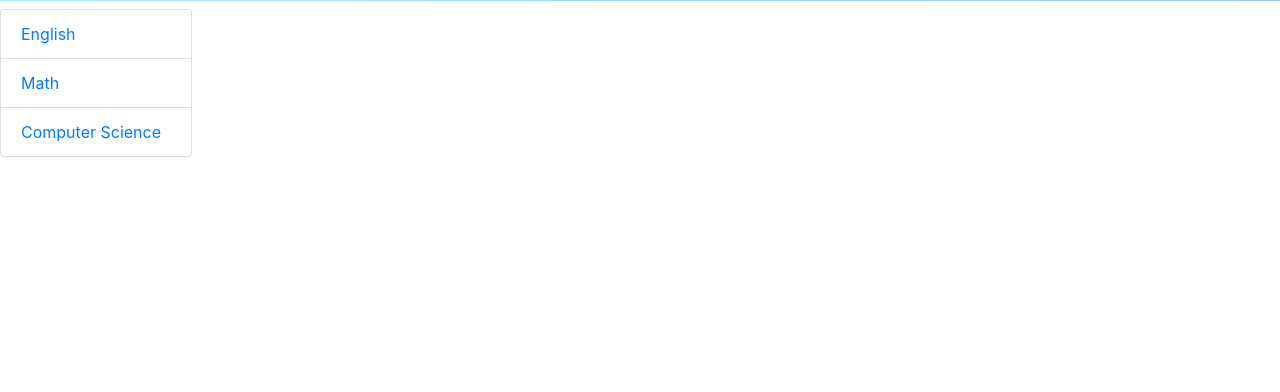
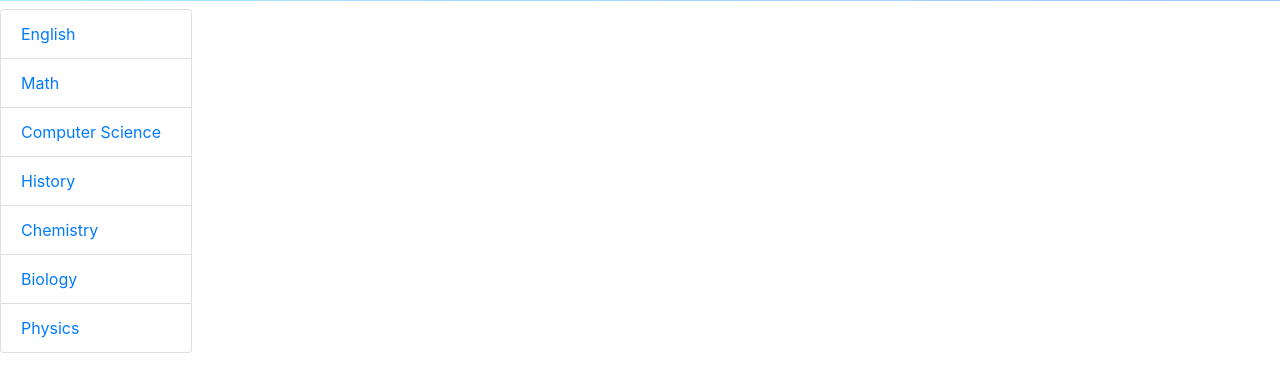
Before and after one commit to fteng1/edusound, a Python web app: template templates/index.html in a window 1280 px wide. Shown: the part 279-671 px from the top of the page. Run offline with Jinja, Linux system fonts and the light colour scheme; the template is opened without the code that fills it, so the values that code supplies are empty; some libraries are stand-ins or nearby versions.

Commit message:
added subjects

```diff
--- a/templates/index.html
+++ b/templates/index.html
@@ -24,5 +24,17 @@
     <li class="list-group-item">
       <a href="/subject?Computer%Science">Computer Science</a>
     </li>
+    <li class="list-group-item">
+      <a href="/subject?History">History</a>
+    </li>
+    <li class="list-group-item">
+      <a href="/subject?Chemistry">Chemistry</a>
+    </li>
+    <li class="list-group-item">
+      <a href="/subject?Biology">Biology</a>
+    </li>
+    <li class="list-group-item">
+      <a href="/subject?Physics">Physics</a>
+    </li>
   </ul>
 </body>
```
